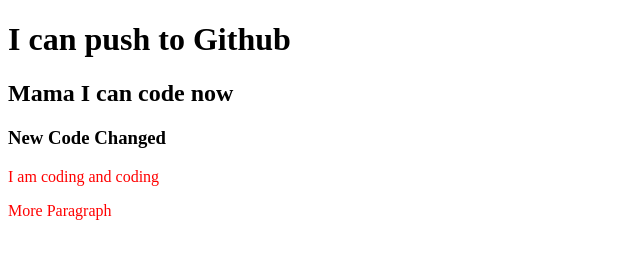
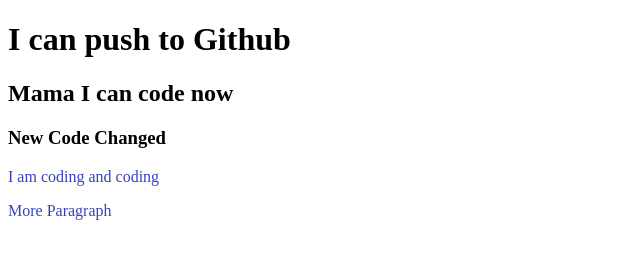
Before and after one commit to AshrafUAsif/my-second-repo, a plain HTML site: page index.html in a window 1280 px wide. Shown: the whole page, without its empty margins (0-640 px from the left). Drawn offline with Linux system fonts and the light colour scheme.

Commit message:
committed

```diff
--- a/style.css
+++ b/style.css
@@ -1,3 +1,3 @@
 p{
-    color: red;
+    color: rgb(56, 65, 189);
 }
```
